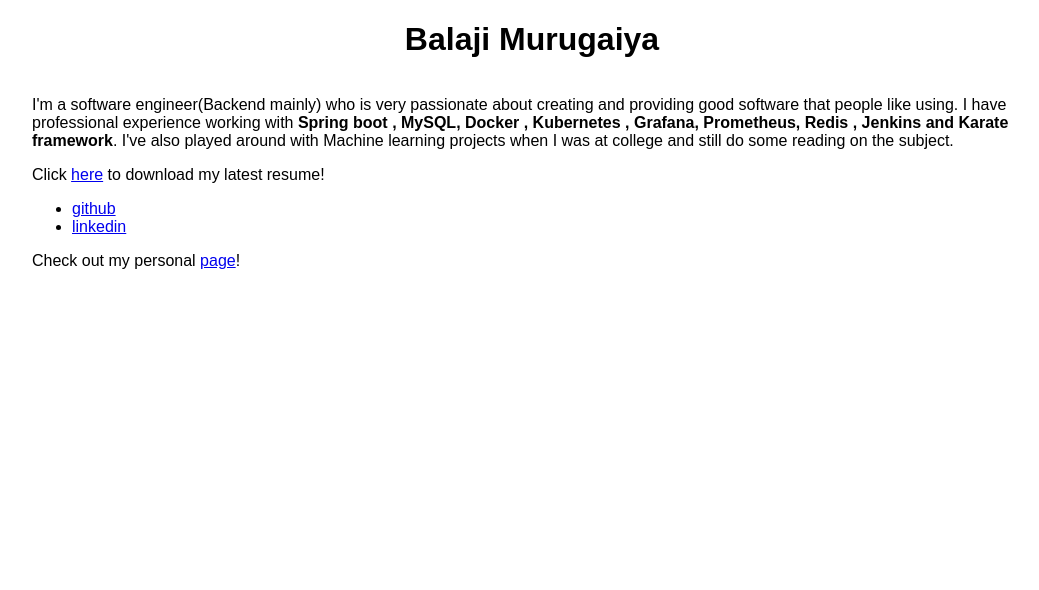
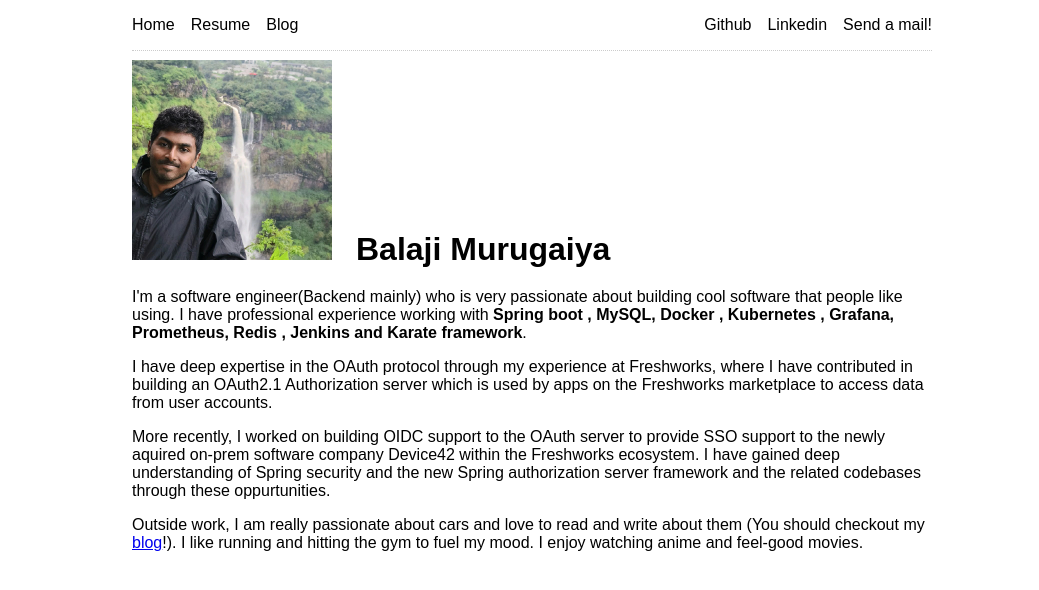
Before and after one commit to balajimurugaiya/balajimurugaiya.github.io, a plain HTML site: page index.html in a window 1280 px wide. Shown: the whole page, without its empty margins (108-1147 px from the left). Drawn offline with Linux system fonts and the light colour scheme.

Commit message:
add header, more content

```diff
--- a/index.html
+++ b/index.html
@@ -7,16 +7,45 @@
     </head>
     <body>
         <div class="top-nav">
-        <h1>Balaji Murugaiya</h1>
+         <div class="left-links">
+            <ul>
+                <li><a href="./index.html">Home</a></li>
+                <li><a href="./files/Masters Resume - Balaji-2.pdf" target="_blank" rel="noopener noreferrer">Resume</a></li>
+                <li><a href="./pages/blog.html">Blog</a></li>
+            </ul>
+         </div>
+         <div class="right-links">
+            <ul>
+                <li><a href="https://github.com/balajimurugaiya">Github</a></li>
+                <li><a href="https://in.linkedin.com/in/balaji-murugaiya-6707b2150">Linkedin</a></li>
+                <li><a href="mailto:balaji.murugaiya@gmail.com">Send a mail!</a></li>
+            </ul>
+         </div>
+        </div>
+        <div class="name-card">
+            <img src="./files/propic.jpeg" alt="A noice pic">
+            <div>Balaji Murugaiya</div>
         </div>
         <div class="content">
-        <p>I'm a software engineer(Backend mainly) who is very passionate about creating and providing good software that people like using. I have professional experience working with <strong>Spring boot , MySQL, Docker , Kubernetes , Grafana, Prometheus, Redis , Jenkins and Karate framework</strong>. I've also played around with Machine learning projects when I was at college and still do some reading on the subject.</p>
-        <p>Click <a href="./files/Masters Resume - Balaji-2.pdf" target="_blank" rel="noopener noreferrer">here</a> to download my latest resume!</p>
-        <ul>
-            <li><a href="https://github.com/balajimurugaiya">github</a></li>
-            <li><a href="https://in.linkedin.com/in/balaji-murugaiya-6707b2150">linkedin</a></li>
-        </ul>
-        <p>Check out my personal <a href="./pages/aboutme.html">page</a>!</p>
+        <p>I'm a software engineer(Backend mainly) who is very passionate about
+            building cool software that people like using. I have professional experience
+            working with <strong>Spring boot , MySQL, Docker , Kubernetes , Grafana,
+            Prometheus, Redis , Jenkins and Karate framework</strong>.</p>
+        <p>I have deep expertise in the OAuth protocol through my experience
+            at Freshworks, where I have contributed in building an OAuth2.1 Authorization
+            server which is used by apps on the Freshworks marketplace to access data from
+            user accounts.
+        </p>
+        <p>More recently, I worked on building OIDC support to the OAuth server to provide
+            SSO support to the newly aquired on-prem software company Device42 within the
+            Freshworks ecosystem. I have gained deep understanding of Spring security and
+            the new Spring authorization server framework and the related codebases through
+            these oppurtunities.
+        </p>
+        <p>Outside work, I am really passionate about cars and love to read and write about them
+            (You should checkout my <a href="./pages/aboutme.html">blog</a>!). I like running and
+            hitting the gym to fuel my mood. I enjoy watching anime and feel-good movies.
+        </p>
         </div>
     </body>
 </html>
--- a/styles.css
+++ b/styles.css
@@ -7,16 +7,60 @@
     width: 200px;
 }
 
+
 .top-nav {
-    text-align: center;
     position: fixed;
     top: 0;
     left: 0;
     right: 0;
+    display: flex;
+    width: 800px;
+    margin: 0 auto;
+    justify-content: space-between;
+    align-items: center;
+    border-bottom: 1px dotted
+    hsl(0deg 0% 0% / 0.2);
+
+}
+
+.top-nav ul {
+    list-style-type: none;
+    display: flex;
+    /* width: 1000px; */
+    padding: 0;
+    gap: 16px;
+}
+
+.top-nav a {
+    text-decoration: none;
+    font-weight: 500;
+    color: black;
 }
 
 .content {
-    padding-top: 60px;
-    width: 1000px;
+
+    width: 800px;
     margin: 20px auto;
 }
+
+.name-card {
+    width: 800px;
+    margin: 20px auto;
+    padding-top: 40px;
+    display: flex;
+    font-size: xx-large;
+    font-family: sans-serif;
+    font-weight: 600;
+    gap: 24px;
+    align-items: baseline;
+
+}
+
+.name-card img {
+    height: 200px;
+    width: 200px;
+}
+
+.headings {
+    font-weight: 900;
+}
```
Also changed, not shown: pages/aboutme.html (deleted, +0 -11 lines), pages/blog.html (added, +27 -0 lines), files/propic.jpeg (added).
